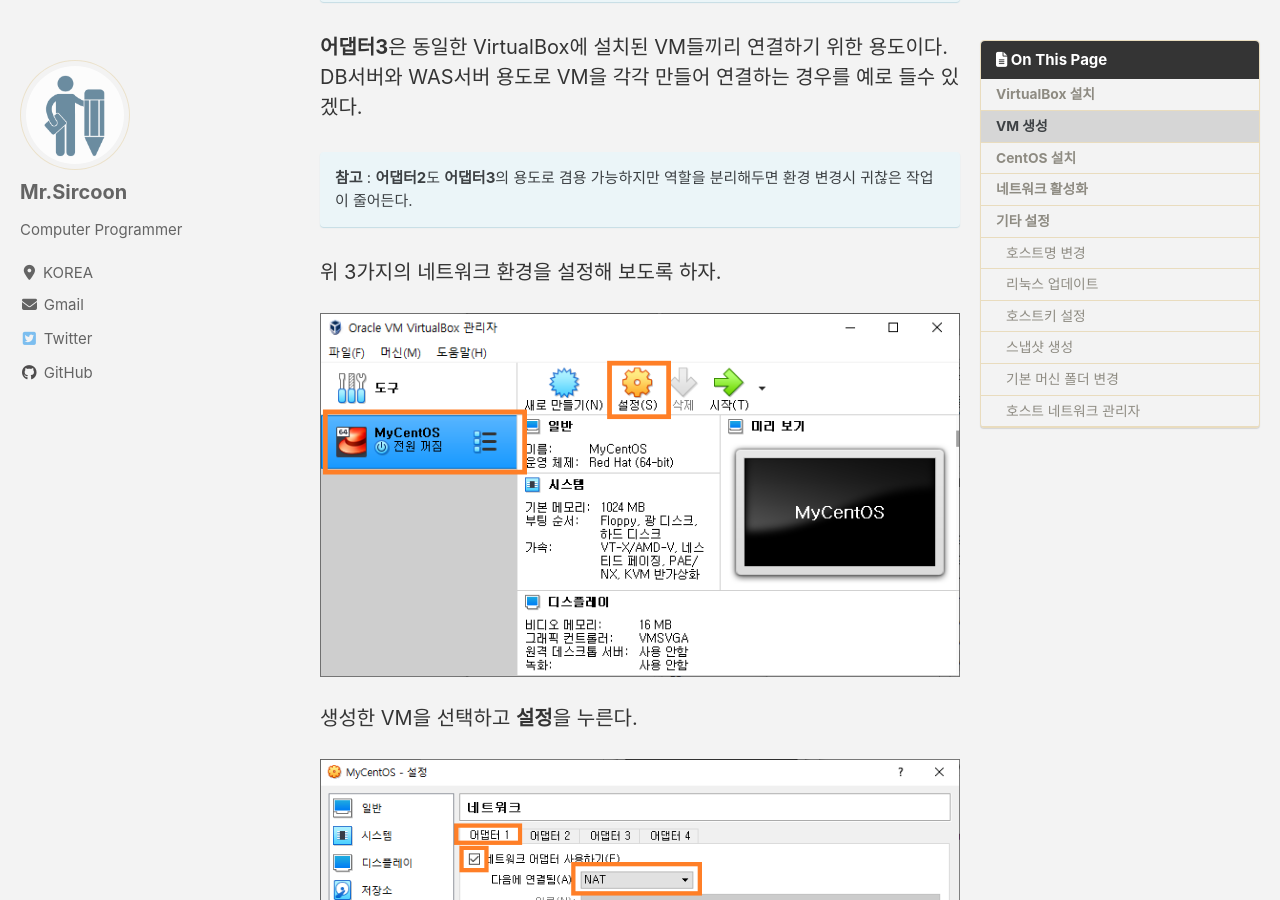
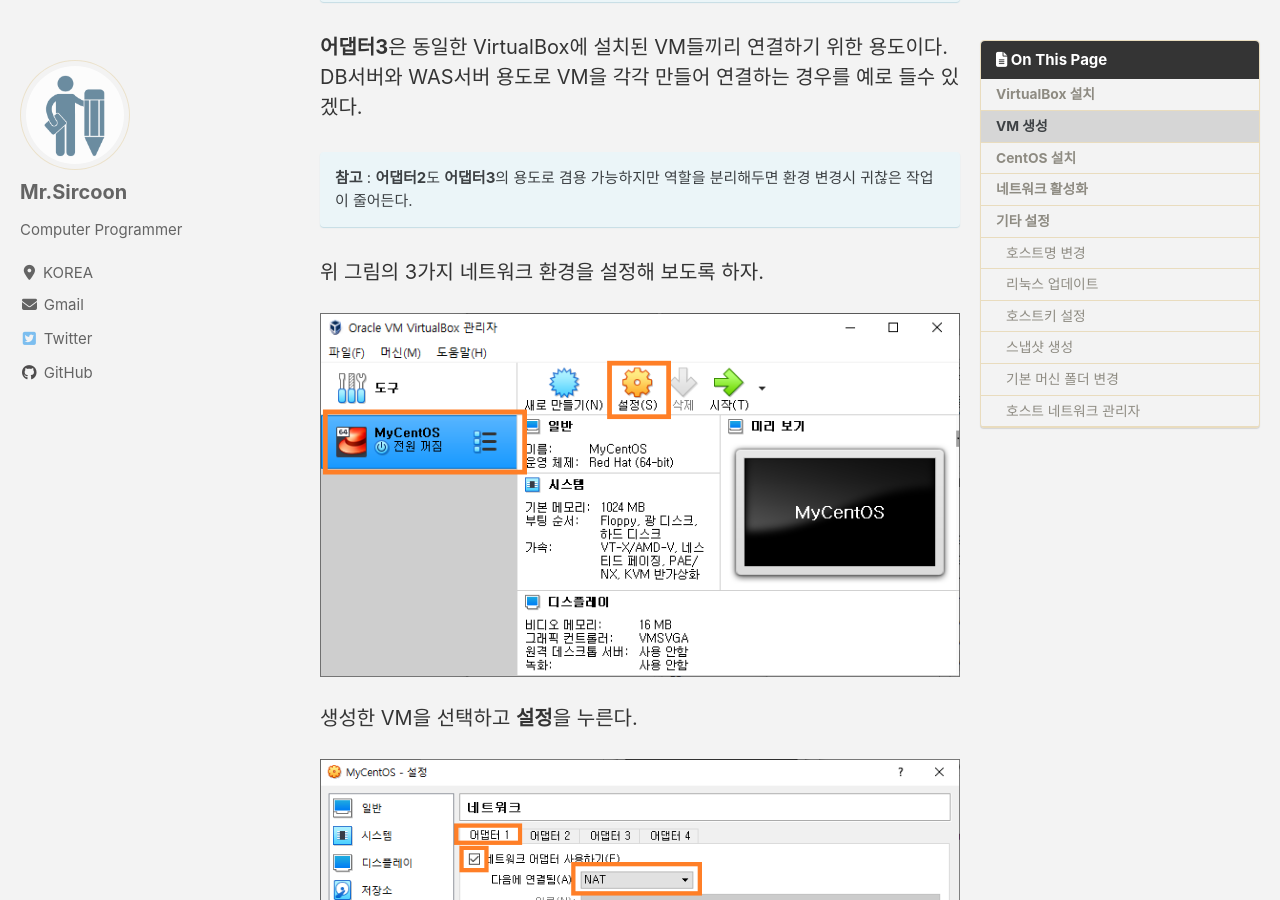
Before and after one commit to mrsoulware/mrsoulware.github.io, a Jekyll site: the page built from _posts/2020/2020-04-24-vbox-centos.md, in a window 1280 px wide and 900 px high, scrolled down 4127 px. Built offline with Jekyll 4.4.1, drawn with Linux system fonts in a browser that asks for light colours; cached includes are drawn as plain includes; nearby versions of some CDN libraries.

Commit message:
update post

```diff
--- a/_posts/2020/2020-04-24-vbox-centos.md
+++ b/_posts/2020/2020-04-24-vbox-centos.md
@@ -78,7 +78,7 @@
 {: .notice--info}
 
 
-위 3가지의 네트워크 환경을 설정해 보도록 하자.
+위 그림의 3가지 네트워크 환경을 설정해 보도록 하자.
 
 ![](/assets/images/vbox-cent24.png)
 
```
Also changed, not shown: assets/images/vbox-cent24.png.
